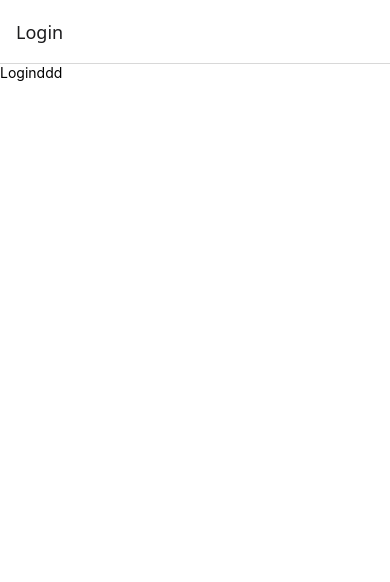
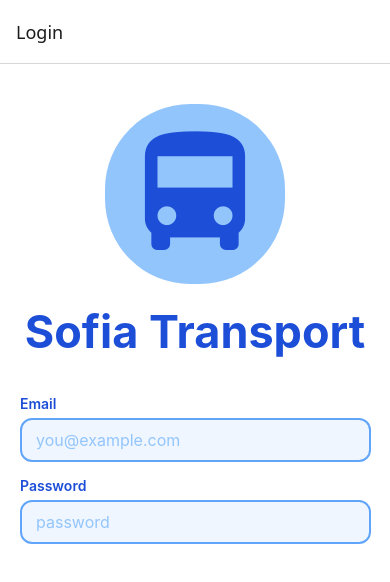
Before and after one commit to IvanTsve/react-native-cardio, a React Native app in the folder sofia-transport/: screen /Login in a window 390 px wide. Shown: the top 582 px of the page. Built offline with nearby package versions, Linux system fonts and the light colour scheme.

Commit message:
Update Login.jsx

```diff
--- a/sofia-transport/src/components/auth/login/Login.jsx
+++ b/sofia-transport/src/components/auth/login/Login.jsx
@@ -1,9 +1,39 @@
 import React from 'react';
-import { View, Text } from 'react-native';
+import { View, Text, TextInput } from 'react-native';
+
+import { MaterialCommunityIcons } from '@expo/vector-icons';
+import { ImageBackground } from 'react-native-web';
+
+
 export default function LoginScreen() {
+
     return (
-        <View>
-            <Text>Loginddd</Text>
+        <View style={global.commonStyles.container}>
+            <View style={{ alignItems: 'center', marginTop: 40, marginBottom:20 }}>
+                <View style={{ backgroundColor: '#93c5fd', borderRadius: 85, padding: 15, marginBottom: 20 }}>
+                    <MaterialCommunityIcons name="bus" size={150} color="#1d4ed8" />
+                </View>
+                <Text numberOfLines={1} style={global.commonStyles.title}>Sofia Transport</Text>
+            </View>
+            <View style={[global.commonStyles.inputWrapper, { marginLeft: 20, gap: 15 }]}>
+                <View>
+                    <Text style={global.commonStyles.inputLabel}>Email</Text>
+                    <TextInput
+                        style={global.commonStyles.input}
+                        placeholder="you@example.com"
+                        placeholderTextColor="#93c5fd"
+                    />
+                </View>
+                <View>
+                    <Text style={global.commonStyles.inputLabel}>Password</Text>
+                    <TextInput
+                        secureTextEntry={true}
+                        placeholder="password"
+                        placeholderTextColor="#93c5fd"
+                        style={global.commonStyles.input}
+                    />
+                </View>
+            </View>
         </View>
-    )
+    );
 }
```
